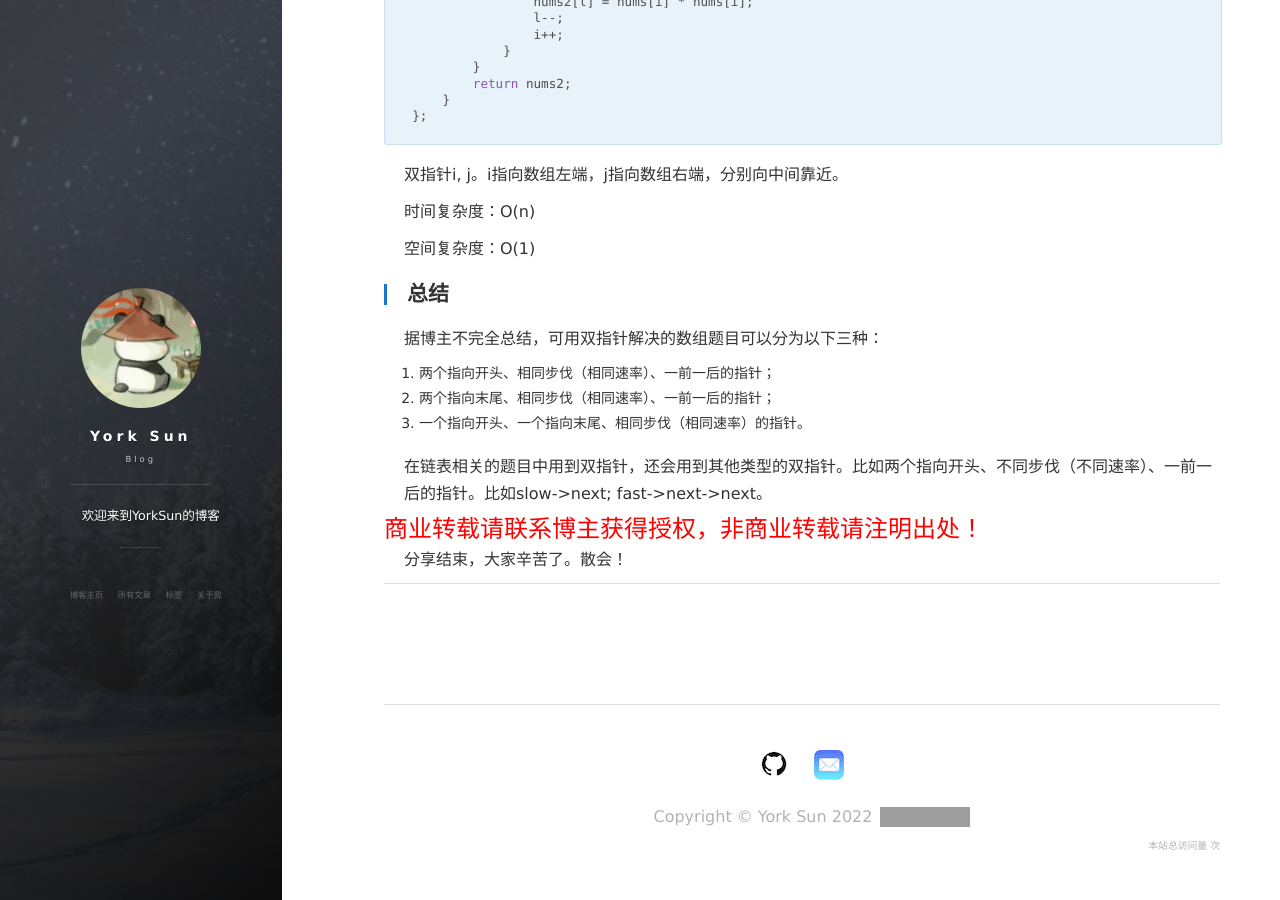
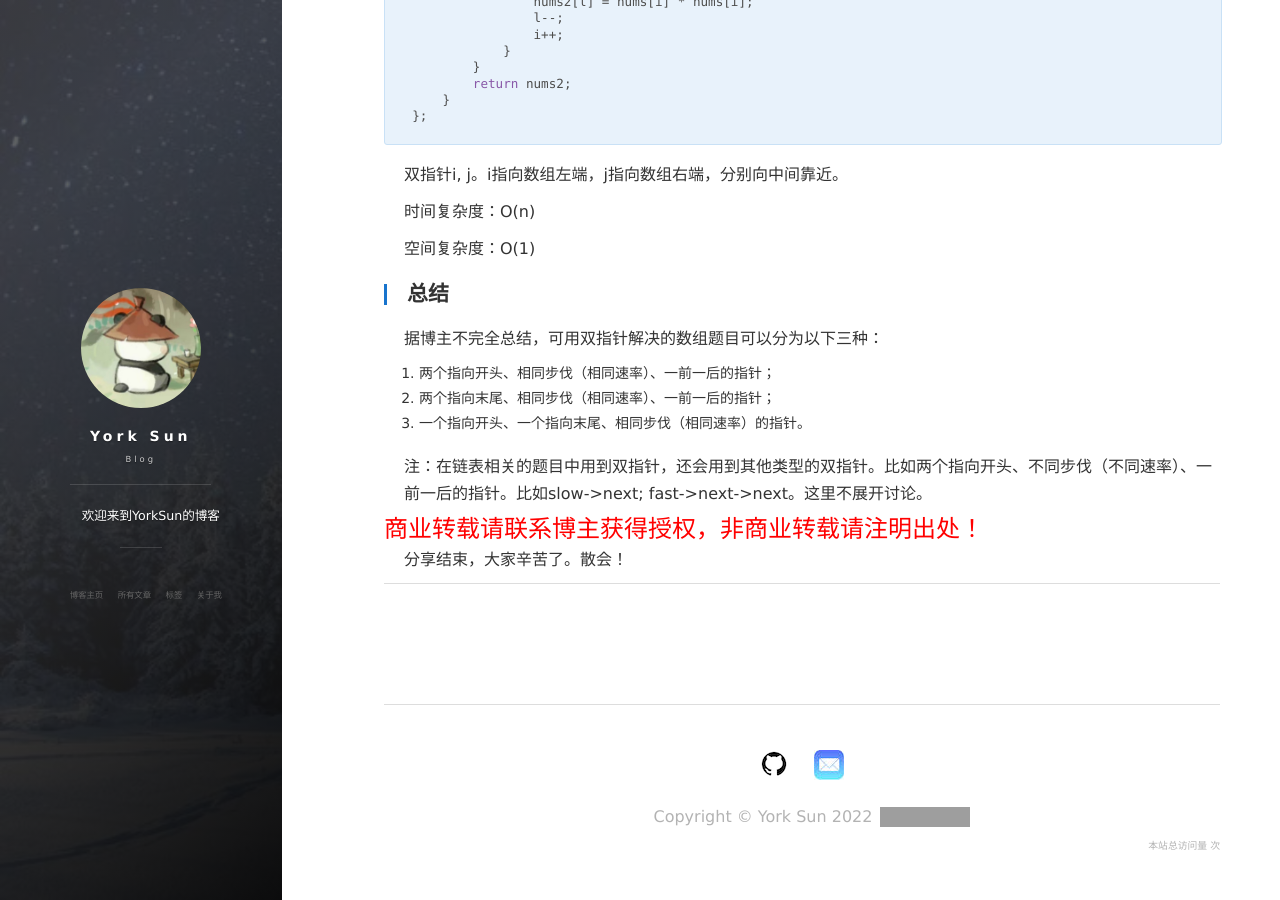
Before and after one commit to YorkSunSdu/YorkSunSdu.github.io, a Jekyll site: the page built from _posts/2022-04-05-doublePointerInArray.md, in a window 1280 px wide and 900 px high, scrolled down 10714 px. Built offline with Jekyll 4.4.1, drawn with Linux system fonts in a browser that asks for light colours; nearby versions of some CDN libraries; comment, search, counter and statistics services are not loaded; grey boxes are pictures that could not be loaded.

Commit message:
doublePointerInArray v1.1

```diff
--- a/_posts/2022-04-05-doublePointerInArray.md
+++ b/_posts/2022-04-05-doublePointerInArray.md
@@ -574,7 +574,7 @@ public:
 2. 两个指向末尾、相同步伐（相同速率）、一前一后的指针；
 3. 一个指向开头、一个指向末尾、相同步伐（相同速率）的指针。
 
-在链表相关的题目中用到双指针，还会用到其他类型的双指针。比如两个指向开头、不同步伐（不同速率）、一前一后的指针。比如slow->next; fast->next->next。
+注：在链表相关的题目中用到双指针，还会用到其他类型的双指针。比如两个指向开头、不同步伐（不同速率）、一前一后的指针。比如slow->next; fast->next->next。这里不展开讨论。
 
 <div style="color: red; font-size:24px">商业转载请联系博主获得授权，非商业转载请注明出处！</div>
 
```
